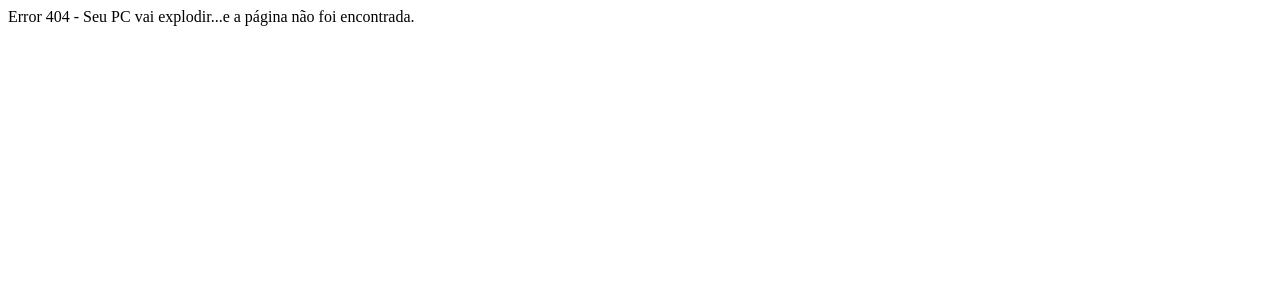
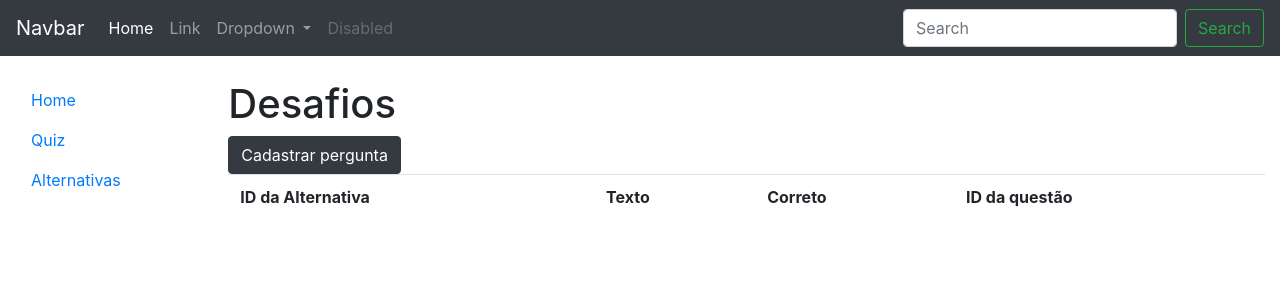
Before and after one commit to Davi3000/API, a PHP site: page /alternativas in a window 1280 px wide. Shown: the top 300 px of the page. Run offline with PHP 8.4, Linux system fonts and the light colour scheme; data that the repository does not hold is empty.

Commit message:
Alternativas criada

```diff
--- /dev/null
+++ b/alternativas.php
@@ -0,0 +1,114 @@
+<?php
+include "cabecalho.php";
+include "menuLateral.php";?>
+<!DOCTYPE html>
+<html lang="pt-br">
+<head>
+    <meta charset="UTF-8">
+    <meta name="viewport" content="width=device-width, initial-scale=1.0">
+    <meta http-equiv="X-UA-Compatible" content="ie=edge">
+    <link rel="stylesheet" href="https://stackpath.bootstrapcdn.com/bootstrap/4.3.1/css/bootstrap.min.css" integrity="sha384-ggOyR0iXCbMQv3Xipma34MD+dH/1fQ784/j6cY/iJTQUOhcWr7x9JvoRxT2MZw1T" crossorigin="anonymous" />
+    <link rel="stylesheet" type="text/css" href="css/all.min.css">
+    <title>Alternativas</title>
+</head>
+<body>
+<div class="col-10">
+            <h1>Desafios</h1>
+                <button class="btn btn-dark" data-toggle="modal"  data-target="#newmodalQuiz">
+                Cadastrar pergunta
+                </button>
+                <table class="table">
+                    <tr>
+                        <th>ID da Alternativa</th>
+                        <th>Texto</th>
+                        <th>Correto</th>
+                        <th>ID da questão</th>
+                    </tr>
+
+                    <?php foreach($listaQuiz as $alternativas): ?>
+                    <tr>
+                        <td><?= $alternativas->idAlternativa?></td>
+                        <td><?= $alternativas->texto?></td>
+                        <td><?= $alternativas->correto?></td>
+                        <td><?= $alternativas->idQuestao?></td>
+                        <td>
+                            <button class="btn btn-dark"><i class="fas fa-pen"></i></button>
+                            <button class="btn btn-warning alterar-senha" data-id="<?= $alternativas->idAlternativa?>"><i class="fas fa-pen" data-toggle="modal" data-target="#newmodalQuiz"></i></button>
+                            <a class="btn btn-danger" href="quizcontrol.php?acao=apagarQuiz&id=<?= $alternativas->idAlternativa?>"><i class="fas fa-trash-alt"></i></a>
+                        </td>
+
+
+                    </tr>
+                    <?php endforeach ?>
+                </table>
+            </div>
+            <div class="modal fade" id="newmodalQuiz" tabindex="-1" role="dialog" aria-labelledby="exampleModalLongTitle" aria-hidden="true">
+  <div class="modal-dialog" role="document">
+    <div class="modal-content">
+      <div class="modal-header">
+        <h5 class="modal-title" id="exampleModalLongTitle">Nova pergunta</h5>
+        <button type="button" class="close" data-dismiss="modal" aria-label="Close">
+          <span aria-hidden="true">&times;</span>
+        </button>
+      </div>
+      <div class="modal-body">
+    <form action="quizcontrol.php?acao=inserirQuiz" method="POST">
+      <div class="input-group mb-3">
+                    <input type="text" name="texto" class="form-control" placeholder="Escreva a Alternativa"  aria-describedby="basic-addon1">
+                    <input type="text" name="correto" class="form-control" placeholder="Digite o tipo da questão..."  aria-describedby="basic-addon1">
+
+      </div>
+      <div class="modal-footer">
+          <button type="button" class="btn btn-secondary" data-dismiss="modal">Sair</button>
+          <button type="submit" class="btn btn-primary" href="quizcontrol.php?acao=inserirQuiz&ID=<?= $alternativas->Desafio?>">Salvar</button>
+        </form>
+      </div>
+    </div>
+  </div>
+</div>
+<div class="modal fade" id="newmodalQuiz" tabindex="-1" role="dialog" aria-labelledby="exampleModalLongTitle" aria-hidden="true">
+  <div class="modal-dialog" role="document">
+    <div class="modal-content">
+      <div class="modal-header">
+        <h5 class="modal-title" id="exampleModalLongTitle">Alterar pergunta</h5>
+        <button type="button" class="close" data-dismiss="modal" aria-label="Close">
+          <span aria-hidden="true">&times;</span>
+        </button>
+      </div>
+      <div class="modal-body">
+    <form action="quizcontrol.php?acao=trocarQuiz" method="POST">
+      <div class="input-group mb-3">
+
+                </div>
+                <input type="hidden" name="id" id="campo-id">
+                <div class="input-group mb-3">
+
+                    <input type="text" name="senha" class="form-control" placeholder="Pergunta" aria-label="Username" aria-describedby="basic-addon1">
+                </div>
+      </div>
+      <div class="modal-footer">
+          <button type="button" class="btn btn-secondary" data-dismiss="modal">Sair</button>
+          <button type="submit" class="btn btn-primary">Salvar</button>
+        </form>
+      </div>
+    </div>
+  </div>
+</div>
+</body>
+<script src="https://code.jquery.com/jquery-3.3.1.slim.min.js" integrity="sha384-q8i/X+965DzO0rT7abK41JStQIAqVgRVzpbzo5smXKp4YfRvH+8abtTE1Pi6jizo" crossorigin="anonymous"></script>
+<script src="https://cdnjs.cloudflare.com/ajax/libs/popper.js/1.14.7/umd/popper.min.js" integrity="sha384-UO2eT0CpHqdSJQ6hJty5KVphtPhzWj9WO1clHTMGa3JDZwrnQq4sF86dIHNDz0W1" crossorigin="anonymous"></script>
+<script src="https://stackpath.bootstrapcdn.com/bootstrap/4.3.1/js/bootstrap.min.js" integrity="sha384-JjSmVgyd0p3pXB1rRibZUAYoIIy6OrQ6VrjIEaFf/nJGzIxFDsf4x0xIM+B07jRM" crossorigin="anonymous"></script>
+
+
+<script type="text/javascript">
+    var botao = document.querySelector(".alterar-senha");
+    console.log(botao);
+    botao.addEventListener("click", function(){
+        //window.alert(botao.getAttribute("data-id"));
+        var campo = document.querySelector("#campo-id");
+        campo.value = botao.getAttribute("data-id");
+    });
+</script>
+
+</body>
+</html>
--- a/index.php
+++ b/index.php
@@ -2,12 +2,15 @@
 
 switch($_SERVER["PATH_INFO"]){
     case "/usuarios":
-    case "/usuarios":
     require "usuarios.php";
     break;
-    case "/questoes":
+
     case "/questoes":
     require "quiz.php";
+    break;
+
+    case "/alternativas";
+    require "alternativas.php";
     break;
     default:
     echo "Error 404 - Seu PC vai explodir...e a página não foi encontrada.";
--- a/menuLateral.php
+++ b/menuLateral.php
@@ -11,7 +11,7 @@
                         <a class="nav-link <?= ($recurso == '/questoes')?'active':'' ?>" href="/questoes">Quiz</a>
                     </li>
                     <li class="nav-item">
-                        <a class="nav-link disabled" href="#" tabindex="-1" aria-disabled="true">Disabled</a>
+                        <a class="nav-link <?= ($recurso == '/alternativas')?'active':'' ?>" href="/alternativas">Alternativas</a>
                     </li>
                 </ul>
             </div>
--- a/quizcontrol.php
+++ b/quizcontrol.php
@@ -23,7 +23,7 @@ switch ($acao) {
         break;
 
     default:
-        # code...
+        echo "Seu PC vai explodir mané...e tem coisa errada nesse código";
         break;
 }
 ?>
```
Also changed, not shown: alternativasDAO.php (added, +24 -0 lines), alternativascontrol.php (added, +11 -0 lines), projetopw.sql (+107 -19 lines).
